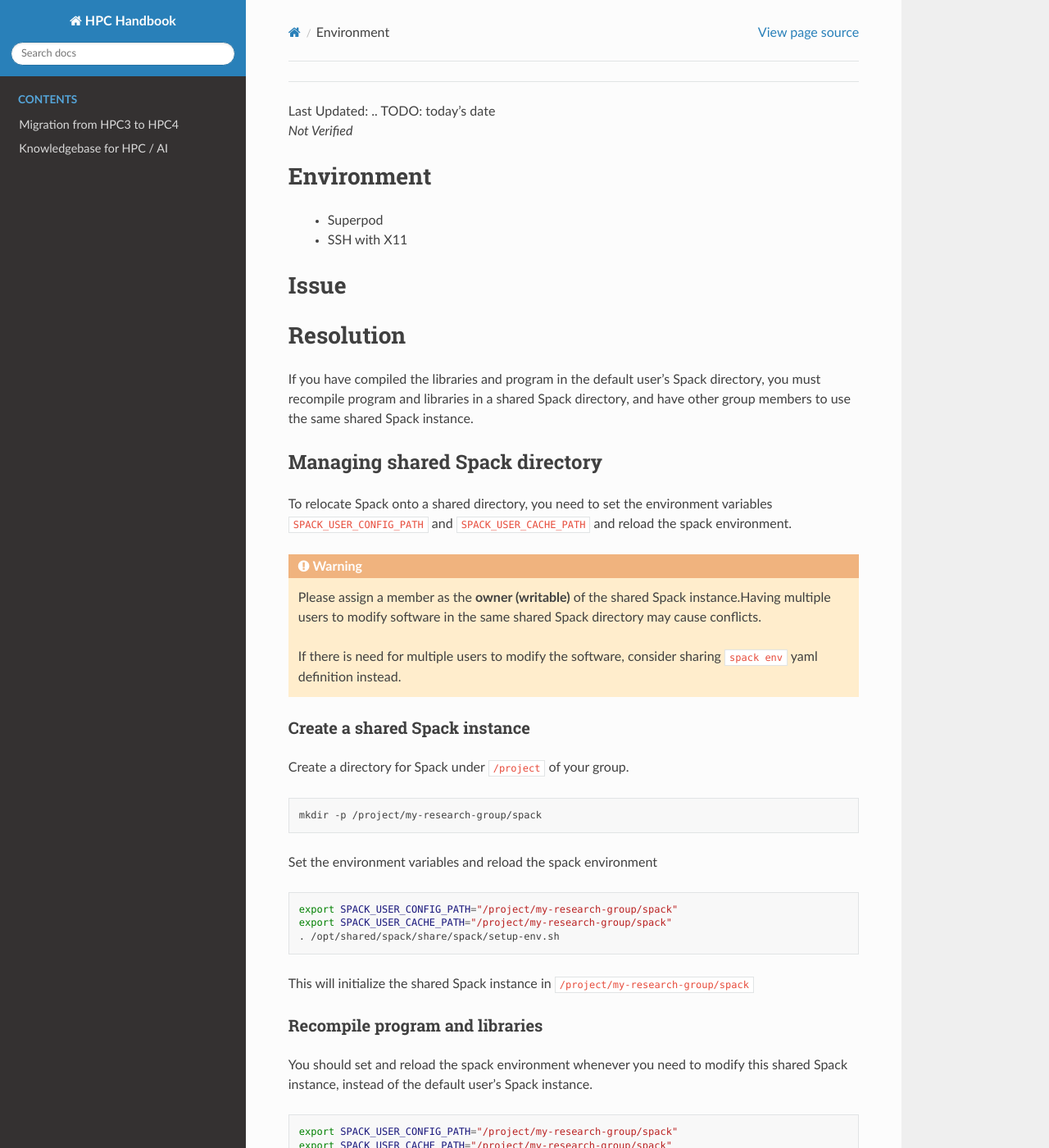
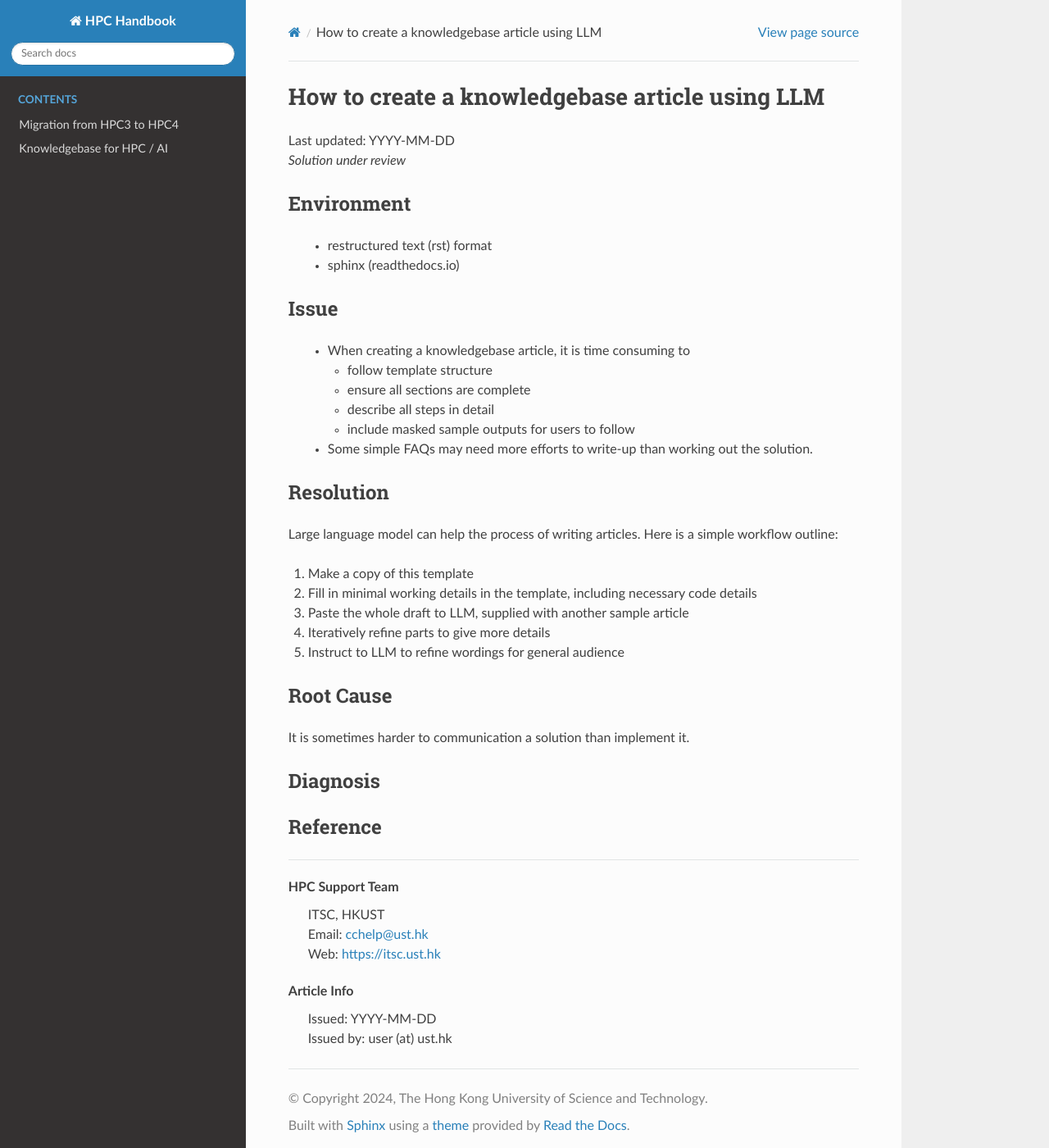
Before and after one commit to hkust-hpc-team/hkust-hpc, a Sphinx documentation site: the page built from docs/source/kb/.template.rst, in a window 1280 px wide and 1400 px high. Shown: the whole window at 82% size. Built offline with Sphinx 7.4.7 and the Read the Docs theme 3.1.0, drawn with Linux system fonts in a browser that asks for light colours; some of the changed text lies outside the part shown.

Commit message:
update rst template to work better

```diff
--- a/docs/source/kb/.template.rst
+++ b/docs/source/kb/.template.rst
@@ -1,25 +1,51 @@
-.. TODO: title
-==============
+.. Please complete the article below using proper wordings in reStructuredText format.
+.. Guidelines and TODOs are marked as comment, those should be removed in the refined article.
+.. Subdomain name should be replaced with generic term, e.g. "hpcname", if it is not necessary for the context.
+.. Any username should be replaced with generic term "username".
+.. Truncate directory paths and filenames if it is not necessary for the context of the article.
 
+.. TODO: Update the title to reflect the article's content
+
+How to create a knowledgebase article using LLM
+===============================================
+
+.. TODO: Update "Last updated" to today's date
+.. Article should be *Solution under review* until verified
+.. When verified, change to "Solution verified: YYYY-MM-DD"
 
 .. container:: header
 
-  | Last Updated: .. TODO: today's date
-  | *Not Verified*
+  | Last updated: YYYY-MM-DD
+  | *Solution under review*
 
-.. index:: .. TODO suggest at least 3 index
+.. TODO: Update index to add at least 3 relevant index tags
+.. index:: knowledgebase, article, template, workflow
 
 Environment
 -----------
 
-  - Superpod
-  - SSH with X11
+  .. TODO: Update solution's applicable environment details
+  .. Include e.g. software name; applicable version(s) if needed
+  .. If it is a hardware specific issues, include hardware / OS details
+  .. For clarity, should be in point-form, 1 indent level
+
+  - restructured text (rst) format
+  - sphinx (readthedocs.io)
 
 Issue
 -----
 
-  .. TODO: Describe the issue
-     E.g.
+  .. TODO: Describe the procedure to reproduce the issue
+  .. For clarity, all text should start with 1 indent level
+
+  - When creating a knowledgebase article, it is time consuming to
+
+    - follow template structure
+    - ensure all sections are complete
+    - describe all steps in detail
+    - include masked sample outputs for users to follow
+
+  - Some simple FAQs may need more efforts to write-up than working out the solution.
 
 Resolution
 ----------
@@ -39,91 +65,34 @@ Resolution
    - Indent the paragraph of resolution section
    - Explain technical details in this section, technical details should go to "Root Cause" section
 
-If you have compiled the libraries and program in the default user's Spack directory, you must recompile program and libraries in a shared Spack directory, and have other group members to use the same shared Spack instance.
+Large language model can help the process of writing articles. Here is a simple workflow outline:
 
-Managing shared Spack directory
-~~~~~~~~~~~~~~~~~~~~~~~~~~~~~~~
-
-To relocate Spack onto a shared directory, you need to set the environment variables ``SPACK_USER_CONFIG_PATH`` and ``SPACK_USER_CACHE_PATH`` and reload the spack environment.
-
-.. warning::
-
-  Please assign a member as the **owner (writable)** of the shared Spack instance.Having multiple users to modify software in the same shared Spack directory may cause conflicts.
-
-  If there is need for multiple users to modify the software, consider sharing ``spack env`` yaml definition instead.
-
-Create a shared Spack instance
-^^^^^^^^^^^^^^^^^^^^^^^^^^^^^^
-
-Create a directory for Spack under ``/project`` of your group.
-
-.. code-block:: bash
-
-  mkdir -p /project/my-research-group/spack
-
-Set the environment variables and reload the spack environment
-
-.. code-block:: bash
-
-  export SPACK_USER_CONFIG_PATH="/project/my-research-group/spack"
-  export SPACK_USER_CACHE_PATH="/project/my-research-group/spack"
-  . /opt/shared/spack/share/spack/setup-env.sh
-
-This will initialize the shared Spack instance in ``/project/my-research-group/spack``
-
-Recompile program and libraries
-^^^^^^^^^^^^^^^^^^^^^^^^^^^^^^^
-
-You should set and reload the spack environment whenever you need to modify this shared Spack instance, instead of the default user's Spack instance.
-
-.. code-block:: bash
-
-  export SPACK_USER_CONFIG_PATH="/project/my-research-group/spack"
-  export SPACK_USER_CACHE_PATH="/project/my-research-group/spack"
-  . /opt/shared/spack/share/spack/setup-env.sh
-
-After setting the environment variables, any spack command can be used as usual.
-
-.. code-block:: bash
-
-  # spack install cmake
-
-Using shared executables and libraries
-~~~~~~~~~~~~~~~~~~~~~~~~~~~~~~~~~~~~~~
-
-All spack executables and libraries can be accessed via ``module`` command.
-
-.. code-block:: bash
-
-  module use /project/my-research-group/spack/lmod/Core
-
-You should find the installed software listed under the shared Spack instance's path.
-
-.. code-block:: shell-session
-
-  user@host:~ ]$ module avail
-  ------------------- /project/my-research-group/spack/lmod/Core --------------------
-  cmake/3.xx.x-abcdefg
-
-  ------------------------ /opt/shared/modulefiles/Core -----------------------------
-  ...
-
-Use ``module load`` to load software and libraries as usual.
-
-.. note::
-
-  In case another version is available at other module locations, you should specify the ``version`` and ``hash`` to ensure the correct software is loaded.
-
-.. code-block:: bash
-
-  module load cmake/3.xx.x-abcdefg
+1. Make a copy of this template
+2. Fill in minimal working details in the template, including necessary code details
+3. Paste the whole draft to LLM, supplied with another sample article
+4. Iteratively refine parts to give more details
+5. Instruct to LLM to refine wordings for general audience
 
 Root Cause
------------
+----------
 
-The default location of Spack user installation is ``$HOME/.spack`` directory.
+.. TODO: If there is a root technical cause, describe it.
+.. TODO: If not required, remove this section.
 
-It is not possible to share anything inside ``$HOME`` directory with your group members.
+It is sometimes harder to communication a solution than implement it.
+
+Diagnosis
+---------
+
+.. TODO: A diagnosis section is only needed if
+    - User may be required to further check the details instead of a straightforward solution
+    - There are methods for users to check if the solution is applicable to their case if they find multiple similar solutions
+.. TODO: If session not required, remove this section.
+
+Reference
+---------
+
+.. TODO: If not required, remove this section.
 
 ----
 
@@ -135,5 +104,5 @@ It is not possible to share anything inside ``$HOME`` directory with your group
     | Web: https://itsc.ust.hk
 
   **Article Info**
-    | Issued: 2024-12-03
-    | Issued by: kftse (at) ust.hk
+    | Issued: YYYY-MM-DD
+    | Issued by: user (at) ust.hk
--- a/docs/source/kb/spack/index.rst
+++ b/docs/source/kb/spack/index.rst
@@ -2,7 +2,6 @@ Spack
 ======
 
 .. toctree::
-    :class: kb-index
     :glob:
     :maxdepth: 1
     :titlesonly:
--- a/docs/source/kb/spack/spack000001.rst
+++ b/docs/source/kb/spack/spack000001.rst
@@ -3,8 +3,8 @@ When using spack generated module, error while loading shared libraries
 
 .. container:: header
 
-  | Last Updated: 2024-11-25
-  | Verified: 2024-11-25
+  | Last updated: 2024-11-25
+  | Solution verified: 2024-11-25
 
 .. index:: spack, module, shared libraries, compiler
 
--- a/docs/source/kb/spack/spack000002.rst
+++ b/docs/source/kb/spack/spack000002.rst
@@ -4,8 +4,8 @@ How can I share spack compiled program in a project group?
 
 .. container:: header
 
-  | Last Updated: 2024-11-28
-  | *Not Verified*
+  | Last updated: 2024-11-28
+  | *Solution under review*
 
 .. index:: spack, module, shared libraries
 
--- a/docs/source/kb/ssh/index.rst
+++ b/docs/source/kb/ssh/index.rst
@@ -2,7 +2,6 @@ SSH
 ===
 
 .. toctree::
-    :class: kb-index
     :glob:
     :maxdepth: 1
     :titlesonly:
```
Also changed, not shown: docs/source/kb/ssh/ssh000001.rst (added, +117 -0 lines), docs/source/kb/ssh/ssh000002.rst (added, +63 -0 lines), templates/template.rst (deleted, +0 -165 lines).
